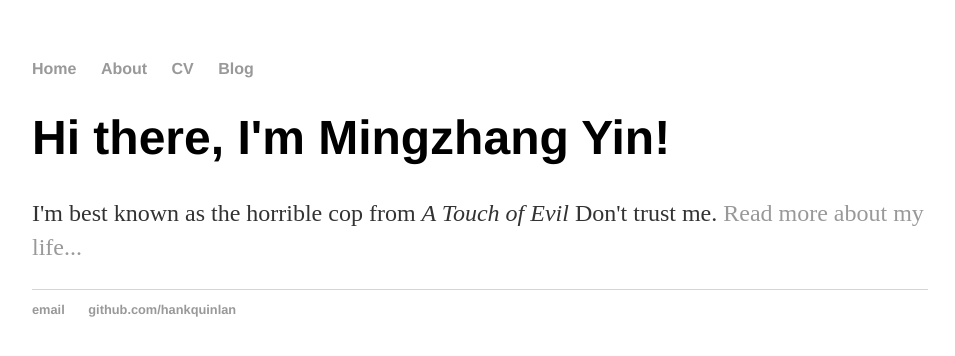
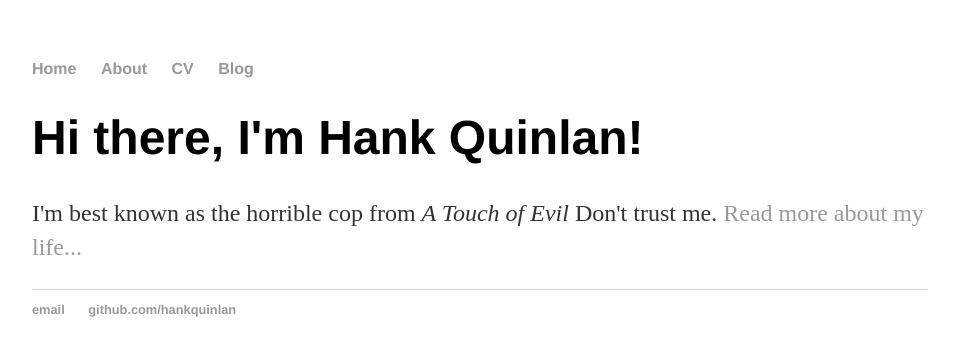
Before and after one commit to mingzhang-yin/mingzhang-yin.github.io, a Jekyll site: the page built from index.html, in a window 1280 px wide. Shown: the top 356 px of the page, without its empty margins (160-1115 px from the left). Built offline with Jekyll 4.4.1, drawn with Linux system fonts in a browser that asks for light colours.

Commit message:
Update index.html

```diff
--- a/index.html
+++ b/index.html
@@ -1,30 +1,8 @@
-<!DOCTYPE html>
-<html>
-	<head>
-		<title>Hank Quinlan, Horrible Cop</title>
-		<!-- link to main stylesheet -->
-		<link rel="stylesheet" type="text/css" href="/css/main.css">
-	</head>
-	<body>
-		<nav>
-    		<ul>
-        		<li><a href="/">Home</a></li>
-	        	<li><a href="/about">About</a></li>
-        		<li><a href="/cv">CV</a></li>
-        		<li><a href="/blog">Blog</a></li>
-    		</ul>
-		</nav>
-		<div class="container">
-    		<div class="blurb">
-        		<h1>Hi there, I'm Mingzhang Yin!</h1>
-				<p>I'm best known as the horrible cop from <em>A Touch of Evil</em> Don't trust me. <a href="/about">Read more about my life...</a></p>
-    		</div><!-- /.blurb -->
-		</div><!-- /.container -->
-		<footer>
-    		<ul>
-        		<li><a href="mailto:hankquinlanhub@gmail.com">email</a></li>
-        		<li><a href="https://github.com/hankquinlan">github.com/hankquinlan</a></li>
-			</ul>
-		</footer>
-	</body>
-</html>
+---
+layout: default
+title: Hank Quinlan, Horrible Cop
+---
+<div class="blurb">
+	<h1>Hi there, I'm Hank Quinlan!</h1>
+	<p>I'm best known as the horrible cop from <em>A Touch of Evil</em> Don't trust me. <a href="/about">Read more about my life...</a></p>
+</div><!-- /.blurb -->
```
